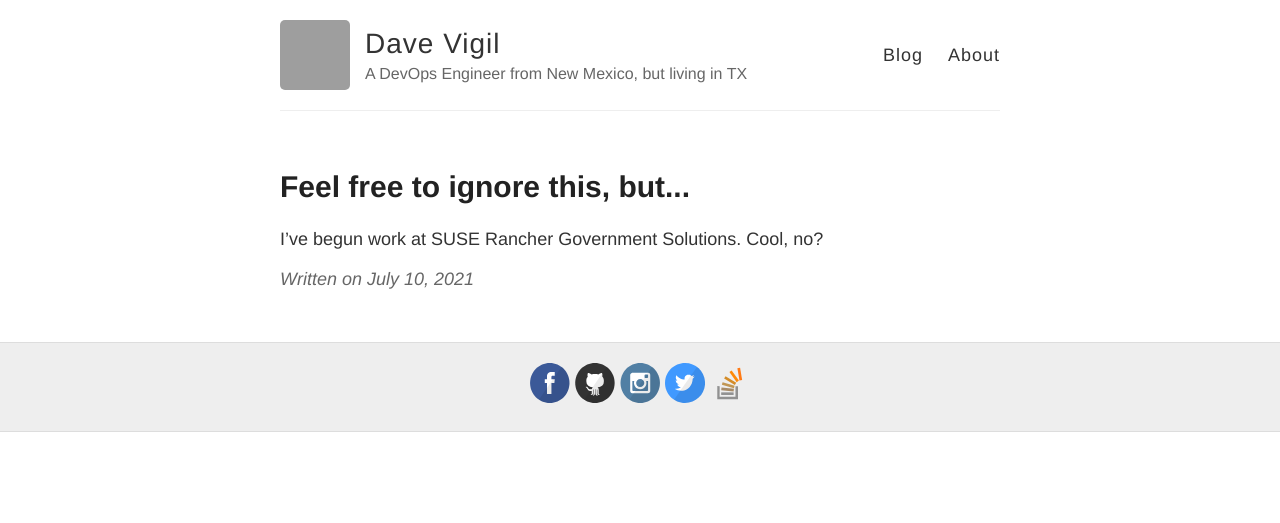
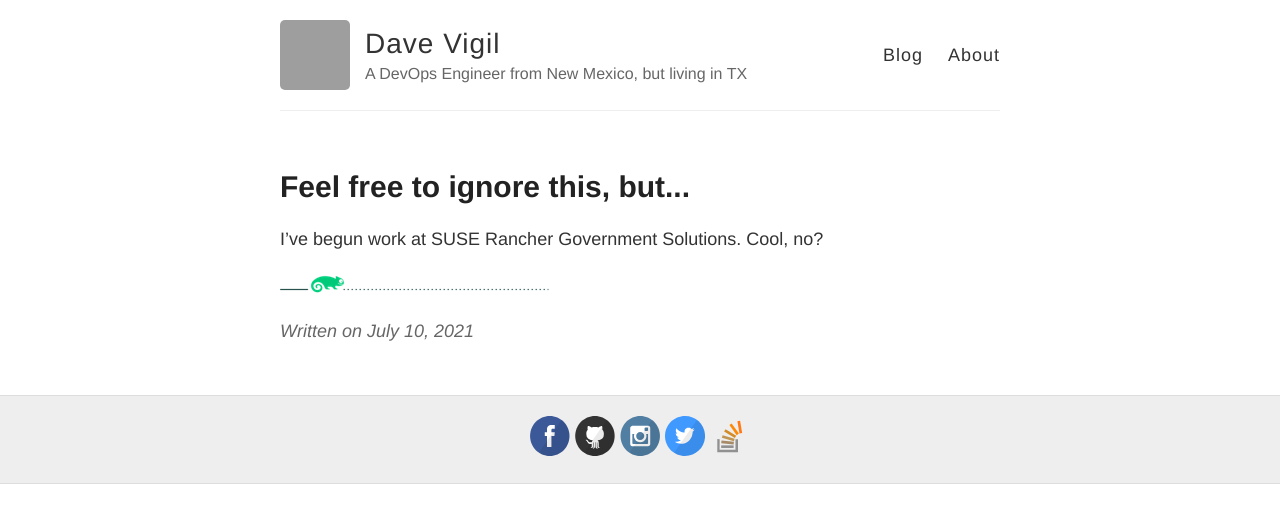
Before and after one commit to dgvigil/dgvigil.github.io, a Jekyll site: the page built from _posts/2021-07-10-Back.md, in a window 1280 px wide. Shown: the top 523 px of the page. Built offline with Jekyll 4.4.1, drawn with Linux system fonts in a browser that asks for light colours; grey boxes are pictures that could not be loaded.

Commit message:
fix: I remember to do markdown /facepalm

```diff
--- a/_posts/2021-07-10-Back.md
+++ b/_posts/2021-07-10-Back.md
@@ -5,4 +5,4 @@ title: Feel free to ignore this, but...
 
 I've begun work at SUSE Rancher Government Solutions.  Cool, no?
 
-<src img="images/SUSE_line.png" alt="SUSE line" />
+![SUSE Line](/images/SUSE_line.png "SUSE line")
```
Also changed, not shown: Gemfile.lock, 1 other file.
